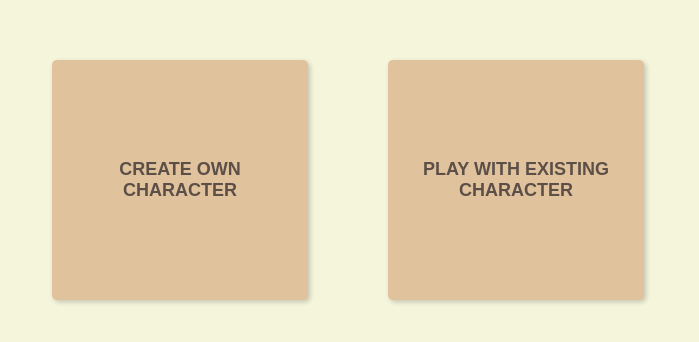
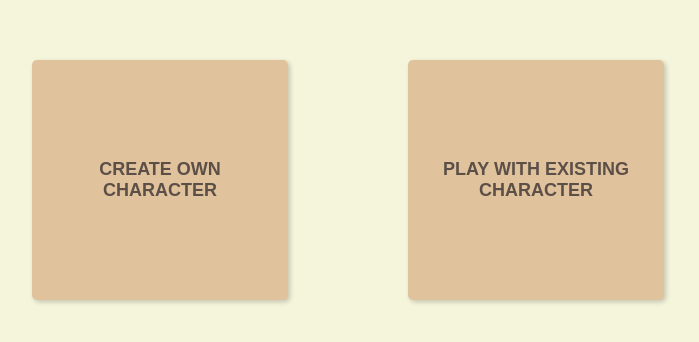
Before and after one commit to keykey7/fabbwled, a React (Vite) app in the folder fabbwled-frontend/: page /create in a window 1280 px wide. Shown: the part 220-562 px from the top of the page, without its empty margins (292-991 px from the left). Built offline with nearby package versions, Linux system fonts and the light colour scheme.

Commit message:
change button style

```diff
--- a/fabbwled-frontend/src/routes/create/choose-create.scss
+++ b/fabbwled-frontend/src/routes/create/choose-create.scss
@@ -5,7 +5,7 @@ button {
 
   display: inline-block;
   padding: 10px 20px;
-  margin: 0 40px;
+  margin: 0 60px;
   border: none;
   background-color: #e0c29d;
   color: #5c4f47;
@@ -15,11 +15,12 @@ button {
   border-radius: 5px;
   cursor: pointer;
   box-shadow: 2px 2px 5px rgba(0, 0, 0, 0.2);
+  transition: transform .3s;
 }
 
 /* Hover effect */
 button:hover {
-  background-color: #c7a982;
+  background-color: darken(#e0c29d, 10%);
   transform: scale(1.05);
 }
 
```
